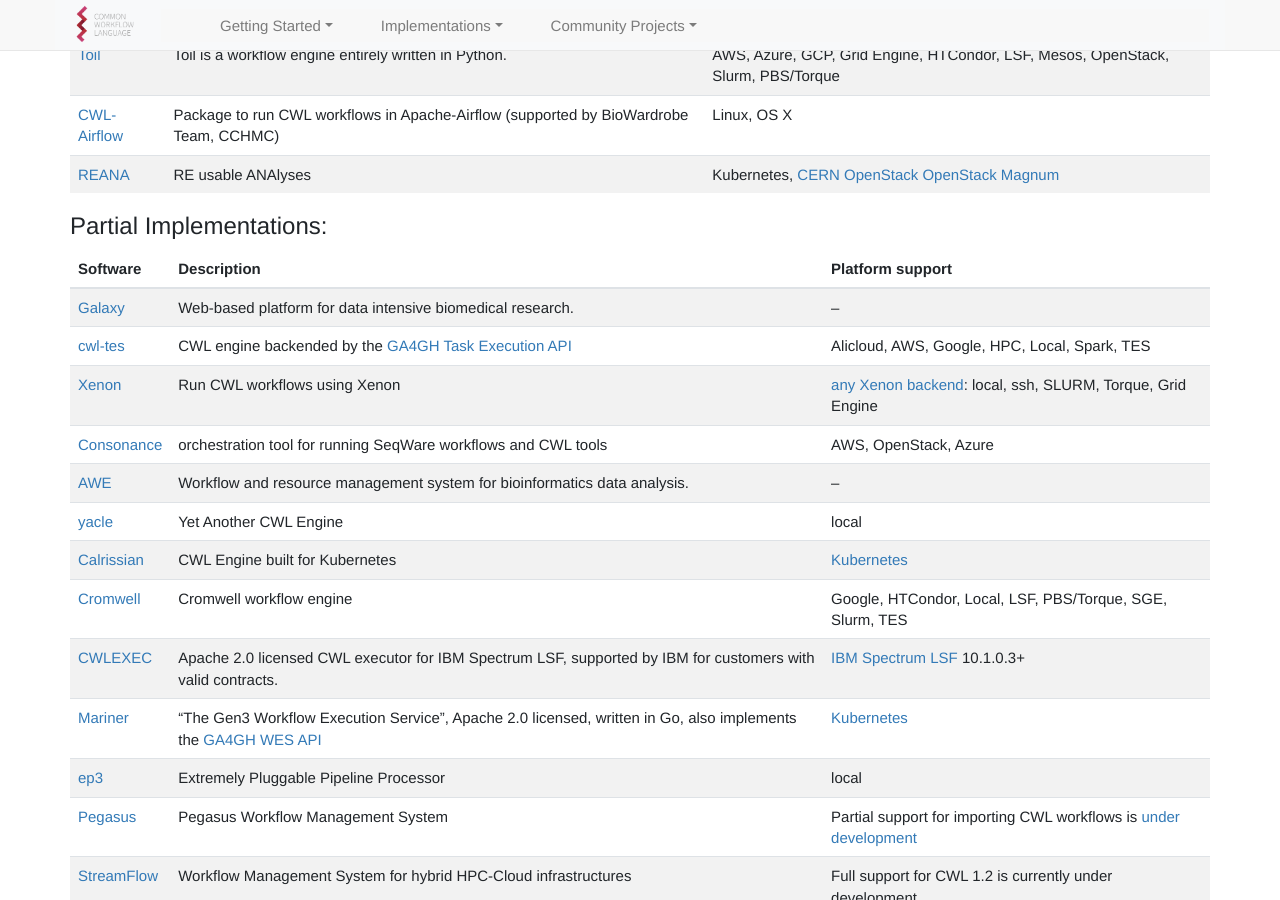
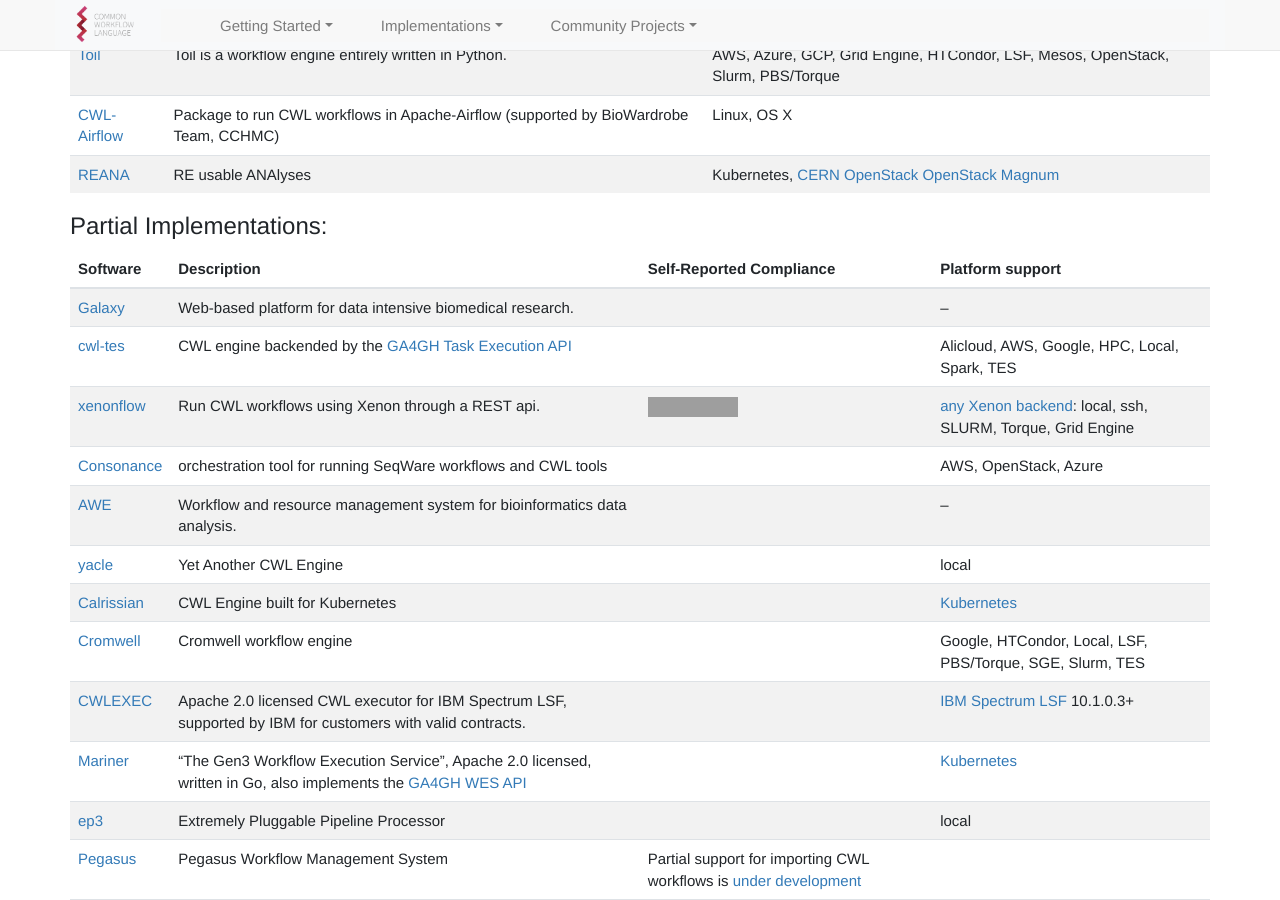
Before and after one commit to common-workflow-language/cwl-website, a Jekyll site: the page built from content/index.md, in a window 1280 px wide and 900 px high, scrolled down 2238 px. Built offline with Jekyll 4.4.1, drawn with Linux system fonts in a browser that asks for light colours; comment, search, counter and statistics services are not loaded; grey boxes are pictures that could not be loaded.

Commit message:
add compliance self-reporting to implementations.html (#81)
Updated Xenon mention to xenonflow

```diff
--- a/content/_includes/home/implementations.html
+++ b/content/_includes/home/implementations.html
@@ -14,20 +14,20 @@
 <h3 id="Partial_Implementations" class="section">Partial Implementations: <a href="#Partial_Implementations" class="anchorfix"><span>§</span></a></h3>
 
 {: .table .table-striped .rows-3}
-|Software|Description|Platform support|
-|--- |--- |--- |
-|[Galaxy](https://galaxyproject.org/)|Web-based platform for data intensive biomedical research.|&#8211;|
-|[cwl-tes](https://github.com/ohsu-comp-bio/cwl-tes)|CWL engine backended by the [GA4GH Task Execution API](https://github.com/ga4gh/task-execution-schemas)|Alicloud, AWS, Google, HPC, Local, Spark, TES|
-|[Xenon](https://nlesc.github.io/Xenon/)|Run CWL workflows using Xenon|[any Xenon backend](https://nlesc.github.io/Xenon/): local, ssh, SLURM, Torque, Grid Engine |
-|[Consonance](https://github.com/Consonance/consonance)|orchestration tool for running SeqWare workflows and CWL tools|AWS, OpenStack, Azure|
-|[AWE](https://github.com/MG-RAST/AWE)|Workflow and resource management system for bioinformatics data analysis.|&#8211;|
-|[yacle](https://github.com/otiai10/yacle)|Yet Another CWL Engine|local|
-|[Calrissian](https://github.com/Duke-GCB/calrissian)|CWL Engine built for Kubernetes|[Kubernetes](https://kubernetes.io/)|
-|[Cromwell](https://github.com/broadinstitute/cromwell)|Cromwell workflow engine|Google, HTCondor, Local, LSF, PBS/Torque, SGE, Slurm, TES|
-|[CWLEXEC](https://github.com/IBMSpectrumComputing/cwlexec)|Apache 2.0 licensed CWL executor for IBM Spectrum LSF, supported by IBM for customers with valid contracts.|[IBM Spectrum LSF](https://developer.ibm.com/storage/products/ibm-spectrum-lsf/#) 10.1.0.3+|
-|[Mariner](https://github.com/uc-cdis/mariner)|"The Gen3 Workflow Execution Service", Apache 2.0 licensed, written in Go, also implements the [GA4GH WES API](https://ga4gh.github.io/workflow-execution-service-schemas)|[Kubernetes](https://kubernetes.io)|
-|[ep3](https://github.com/tom-tan/ep3)|Extremely Pluggable Pipeline Processor| local |
-|[Pegasus](https://pegasus.isi.edu/documentation/reference-guide/cwl-support.html)|Pegasus Workflow Management System|Partial support for importing CWL workflows is [under development](https://pegasus.isi.edu/documentation/manpages/pegasus-cwl-converter.html)|
-|[StreamFlow](https://streamflow.di.unito.it/)|Workflow Management System for hybrid HPC-Cloud infrastructures|Full support for CWL 1.2 is currently under development|
+|Software|Description|Self-Reported Compliance|Platform support|
+|--- |--- |--- |--- |
+|[Galaxy](https://galaxyproject.org/)|Web-based platform for data intensive biomedical research.||&#8211;|
+|[cwl-tes](https://github.com/ohsu-comp-bio/cwl-tes)|CWL engine backended by the [GA4GH Task Execution API](https://github.com/ga4gh/task-execution-schemas)||Alicloud, AWS, Google, HPC, Local, Spark, TES|
+|[xenonflow](https://github.com/xenon-middleware/xenonflow)|Run CWL workflows using Xenon through a REST api.|[![Required](https://badgen.net/https/raw.githubusercontent.com/xenon-middleware/xenon-flow/gh-pages/badges/required.json)](https://github.com/xenon-middleware/xenonflow#cwl-compliance)|[any Xenon backend](https://xenon-middleware.github.io/xenon/versions/3.1.0/javadoc/): local, ssh, SLURM, Torque, Grid Engine |
+|[Consonance](https://github.com/Consonance/consonance)|orchestration tool for running SeqWare workflows and CWL tools||AWS, OpenStack, Azure|
+|[AWE](https://github.com/MG-RAST/AWE)|Workflow and resource management system for bioinformatics data analysis.||&#8211;|
+|[yacle](https://github.com/otiai10/yacle)|Yet Another CWL Engine||local|
+|[Calrissian](https://github.com/Duke-GCB/calrissian)|CWL Engine built for Kubernetes||[Kubernetes](https://kubernetes.io/)|
+|[Cromwell](https://github.com/broadinstitute/cromwell)|Cromwell workflow engine||Google, HTCondor, Local, LSF, PBS/Torque, SGE, Slurm, TES|
+|[CWLEXEC](https://github.com/IBMSpectrumComputing/cwlexec)|Apache 2.0 licensed CWL executor for IBM Spectrum LSF, supported by IBM for customers with valid contracts.||[IBM Spectrum LSF](https://developer.ibm.com/storage/products/ibm-spectrum-lsf/#) 10.1.0.3+|
+|[Mariner](https://github.com/uc-cdis/mariner)|"The Gen3 Workflow Execution Service", Apache 2.0 licensed, written in Go, also implements the [GA4GH WES API](https://ga4gh.github.io/workflow-execution-service-schemas)||[Kubernetes](https://kubernetes.io)|
+|[ep3](https://github.com/tom-tan/ep3)|Extremely Pluggable Pipeline Processor|| local |
+|[Pegasus](https://pegasus.isi.edu/documentation/reference-guide/cwl-support.html)|Pegasus Workflow Management System|Partial support for importing CWL workflows is [under development](https://pegasus.isi.edu/documentation/manpages/pegasus-cwl-converter.html)||
+|[StreamFlow](https://streamflow.di.unito.it/)|Workflow Management System for hybrid HPC-Cloud infrastructures|Full support for CWL 1.2 is currently under development||
 
 See also: [an ongoing analysis of CWL Implementations](https://docs.bioexcel.eu/cwl-engine-guide/about.html#summary-of-engines) by the BioExcel Center of Excellence.
```
